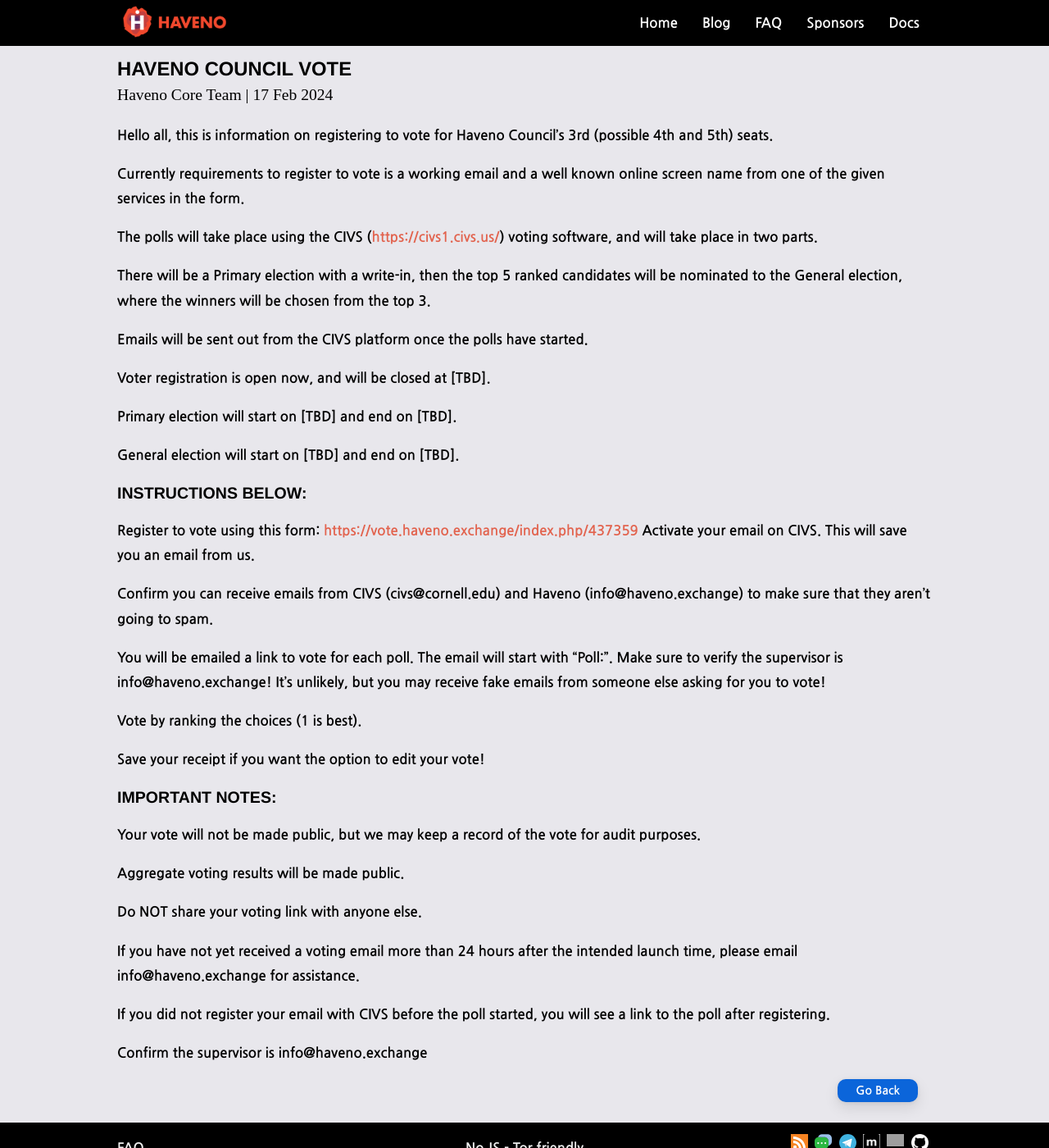
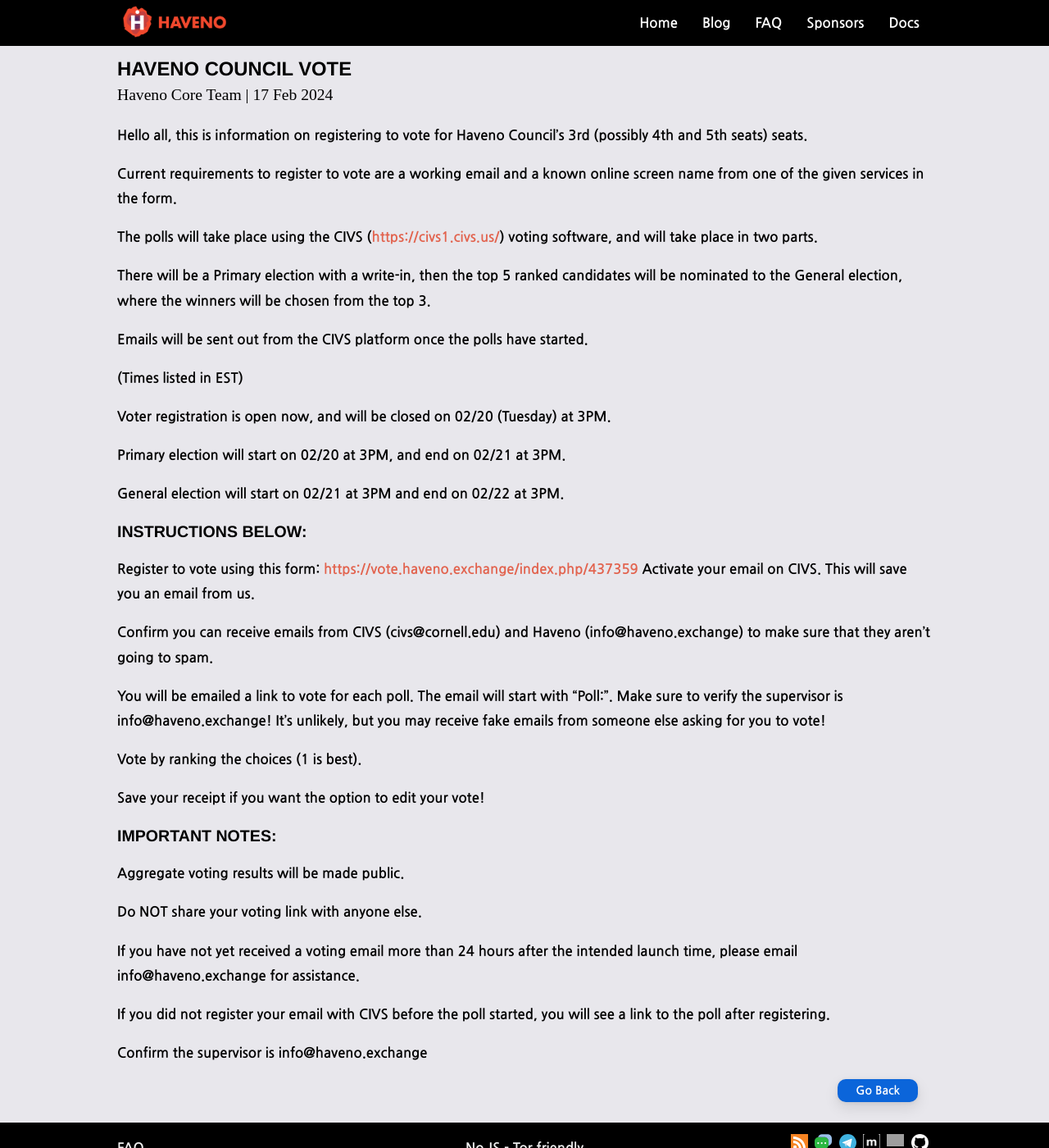
Before and after one commit to haveno-dex/haveno-site, a Jekyll site: the page built from _posts/2024-02-17-haveno-council-vote.md, in a window 1280 px wide and 1400 px high. Shown: the whole window at 82% size. Built offline with Jekyll 4.4.1, drawn with Linux system fonts in a browser that asks for light colours.

Commit message:
Add dates and fix typos

```diff
--- a/_posts/2024-02-17-haveno-council-vote.md
+++ b/_posts/2024-02-17-haveno-council-vote.md
@@ -6,9 +6,9 @@
 author: Haveno Core Team
 ---
 
-Hello all, this is information on registering to vote for Haveno Council's 3rd (possible 4th and 5th) seats.
+Hello all, this is information on registering to vote for Haveno Council's 3rd (possibly 4th and 5th seats) seats.
 
-Currently requirements to register to vote is a working email and a well known online screen name from one of the given services in the form.
+Current requirements to register to vote are a working email and a known online screen name from one of the given services in the form.
 
 The polls will take place using the CIVS ([https://civs1.civs.us/](https://civs1.civs.us/)) voting software, and will take place in two parts.
 
@@ -16,11 +16,13 @@
 
 Emails will be sent out from the CIVS platform once the polls have started.
 
-Voter registration is open now, and will be closed at [TBD].
+(Times listed in EST)
 
-Primary election will start on [TBD] and end on [TBD].
+Voter registration is open now, and will be closed on 02/20 (Tuesday) at 3PM.
 
-General election will start on [TBD] and end on [TBD].
+Primary election will start on 02/20 at 3PM, and end on 02/21 at 3PM.
+
+General election will start on 02/21 at 3PM and end on 02/22 at 3PM.
 
 
 ### Instructions below:
@@ -38,8 +40,6 @@
 
 ### Important notes:
 
-Your vote will not be made public, but we may keep a record of the vote for audit purposes.
-
 Aggregate voting results will be made public.
 
 Do NOT share your voting link with anyone else.
```
